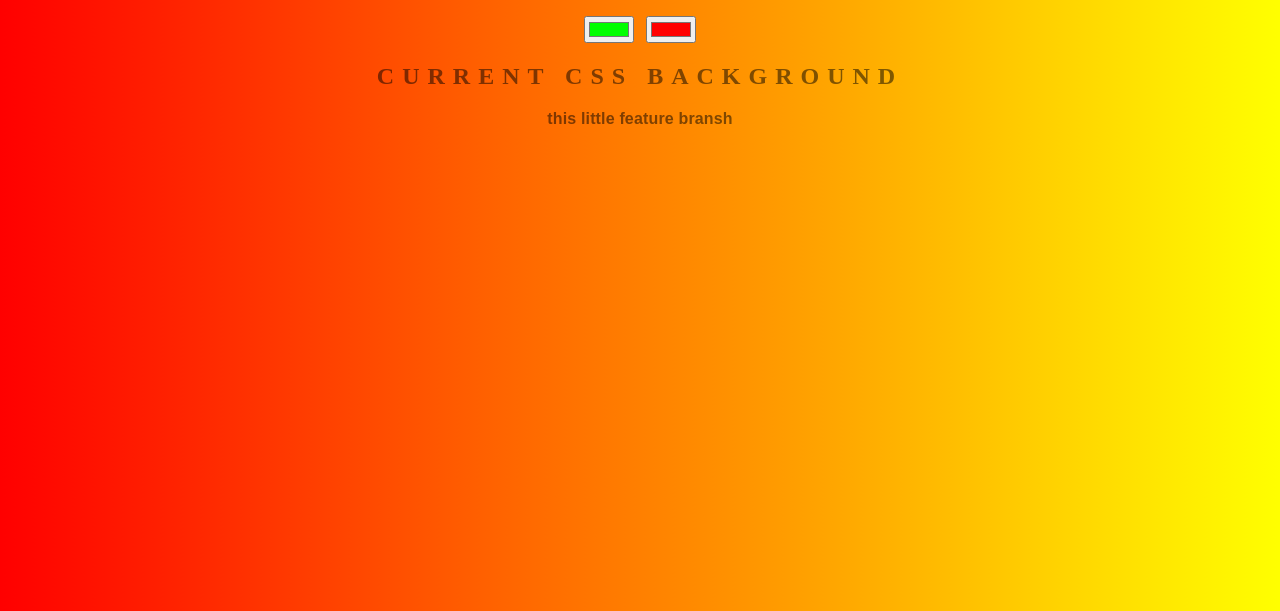
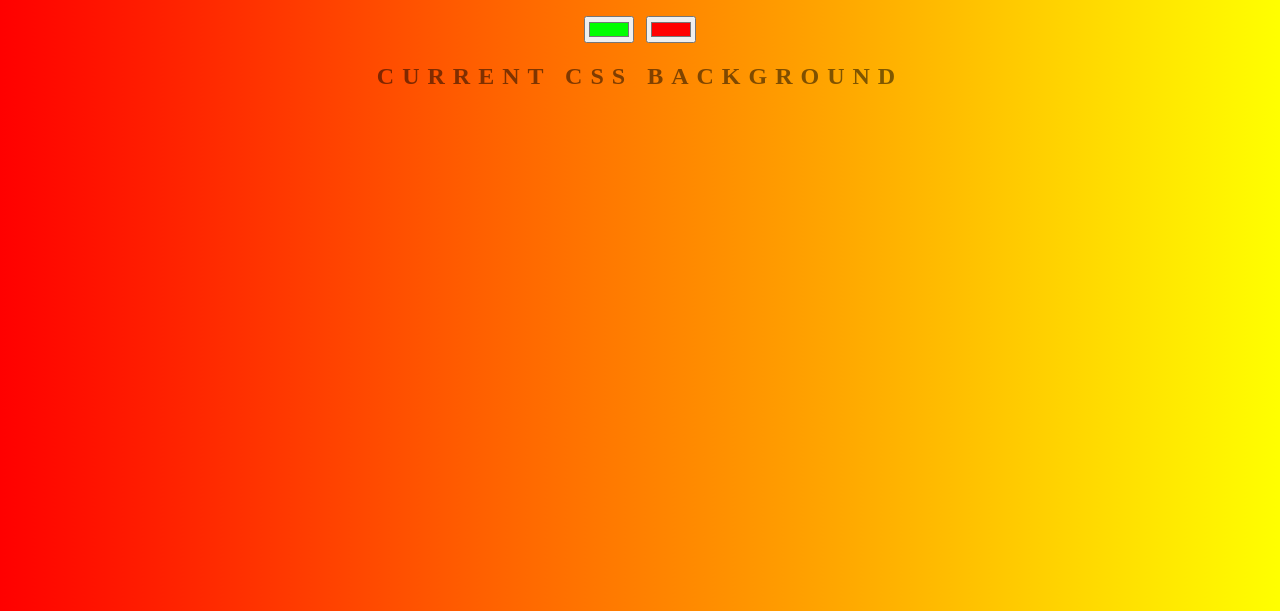
Before and after one commit to ayman-93/ayman-93.github.io, a plain HTML site: page index.html in a window 1280 px wide. Shown: the part 189-800 px from the top of the page. Drawn offline with Linux system fonts and the light colour scheme.

Commit message:
delete h3

```diff
--- a/index.html
+++ b/index.html
@@ -9,7 +9,7 @@
 	<input class="color1" type="color" name="color1" value="#00ff00">
 	<input class="color2" type="color" name="color2" value="#ff0000">
 	<h2>Current CSS Background</h2>
-	<h3>this little feature bransh</h3>
+
 
 	<script type="text/javascript" src="script.js"></script>
 </body>
```
